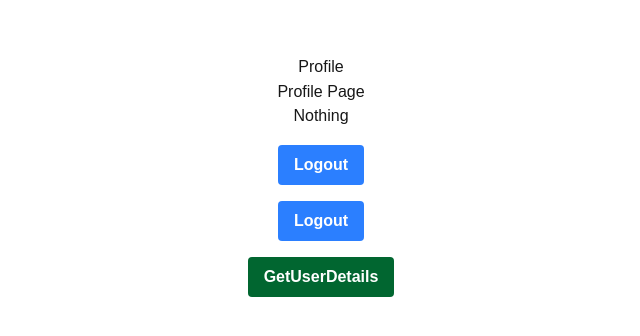
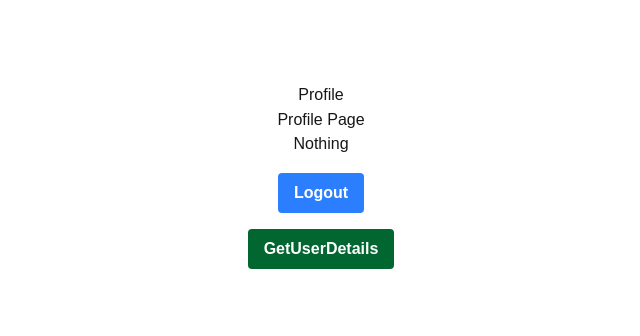
Before and after one commit to boykareal/full-stack-authentication-system, a Next.js app: page /profile in a window 1280 px wide. Shown: the part 224-560 px from the top of the page, without its empty margins (319-959 px from the left). Built offline with nearby package versions, Linux system fonts and the light colour scheme.

Commit message:
add a bug fix for logout button

```diff
--- a/src/app/profile/page.tsx
+++ b/src/app/profile/page.tsx
@@ -45,12 +45,6 @@ export default function ProfilePage(){
           Logout
         </button>
         <button
-          onClick={logout}
-          className="bg-blue-500 mt-4 hover:bg-blue-700 text-white font-bold py-2 px-4 rounded"
-        >
-          Logout
-        </button>
-        <button
           onClick={getUserDetails}
           className="bg-green-800 mt-4 hover:bg-blue-700 text-white font-bold py-2 px-4 rounded"
         >
```
